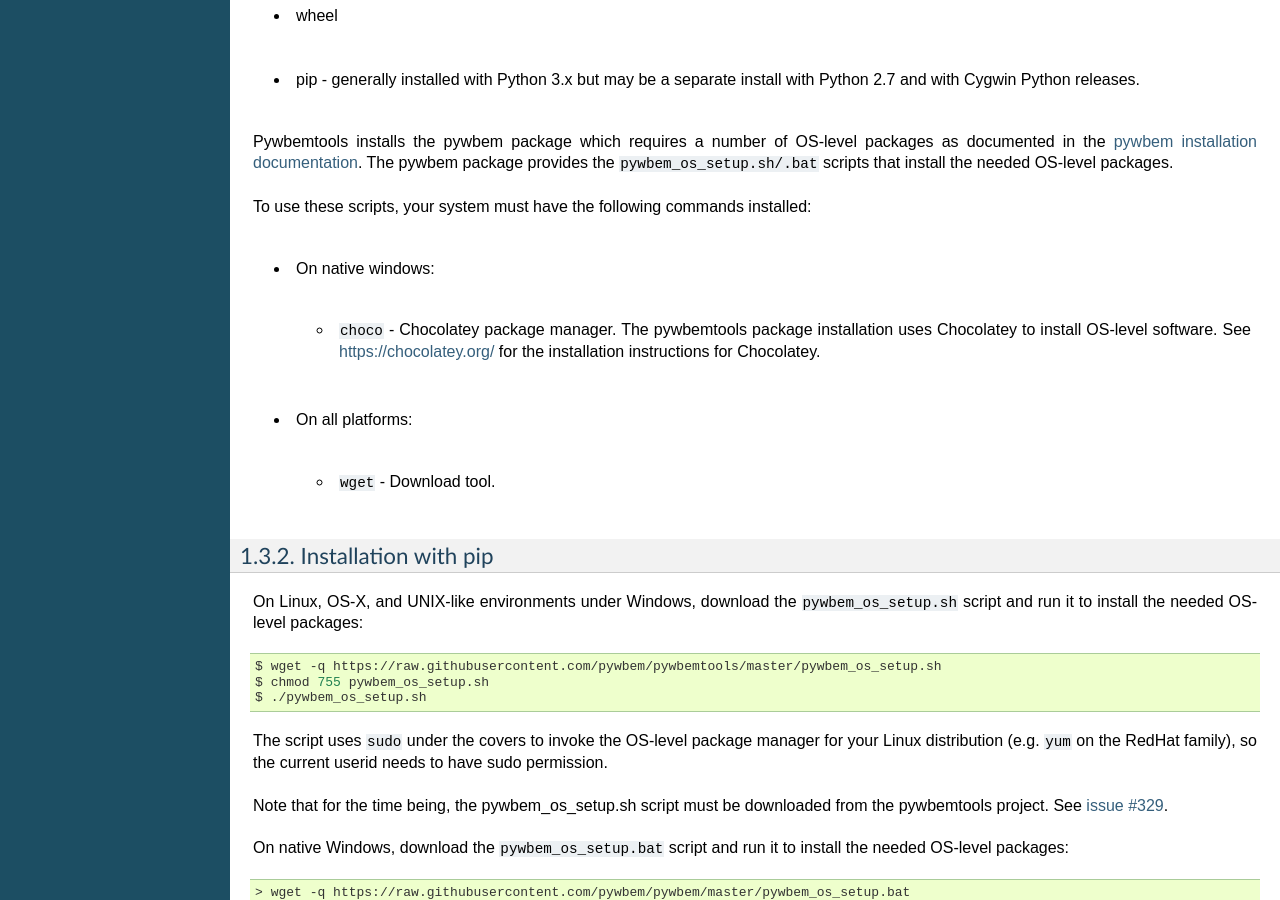
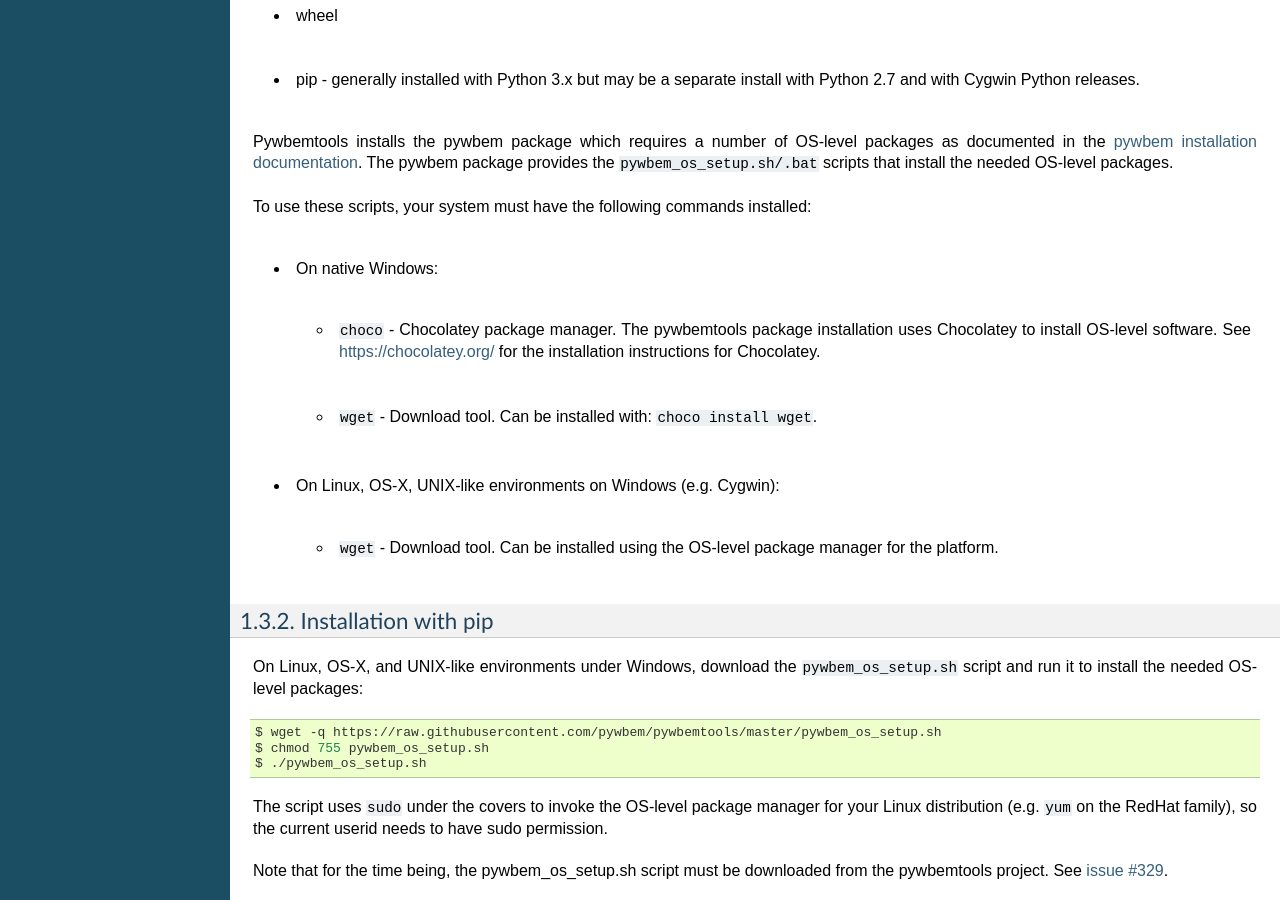
Before and after one commit to pywbem/pywbemtools, a Sphinx documentation site: the page built from docs/introduction.rst, in a window 1280 px wide and 900 px high, scrolled down 2028 px. Built offline with Sphinx 7.4.7, drawn with Linux system fonts in a browser that asks for light colours; the version number could not be read and is left out.

Commit message:
Describe wget installation
Signed-off-by: Andreas Maier <maiera@de.ibm.com>

```diff
--- a/docs/introduction.rst
+++ b/docs/introduction.rst
@@ -145,15 +145,18 @@ install the needed OS-level packages.
 
 To use these scripts, your system must have the following commands installed:
 
-* On native windows:
+* On native Windows:
 
   - ``choco`` - Chocolatey package manager. The pywbemtools package installation
     uses Chocolatey to install OS-level software. See https://chocolatey.org/
     for the installation instructions for Chocolatey.
 
-* On all platforms:
+  - ``wget`` - Download tool. Can be installed with: ``choco install wget``.
 
-  - ``wget`` - Download tool.
+* On Linux, OS-X, UNIX-like environments on Windows (e.g. Cygwin):
+
+  - ``wget`` - Download tool. Can be installed using the OS-level package
+    manager for the platform.
 
 
 .. _`Installation with pip`:
```
Also changed, not shown: README.rst (+6 -2 lines), README_PYPI.rst (+5 -2 lines).
